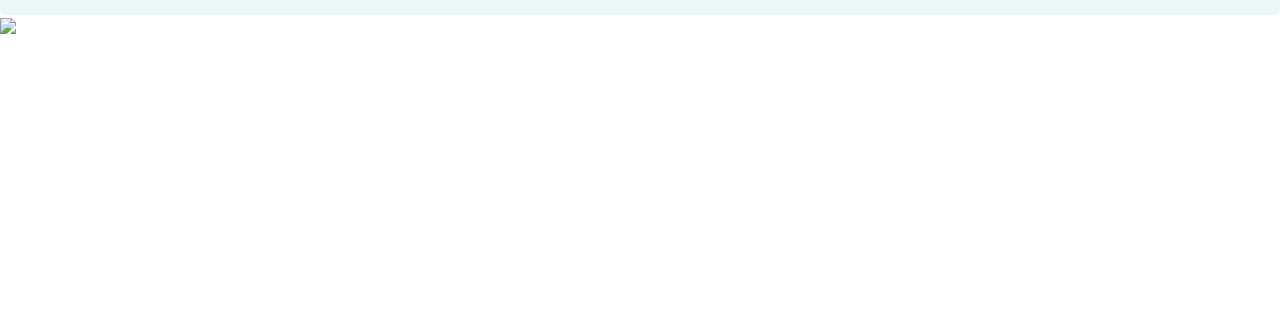
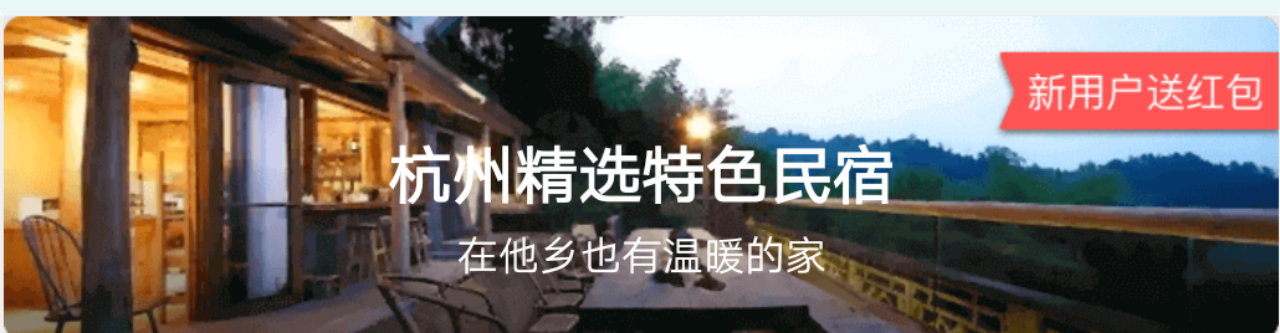
Before and after one commit to wanglinben/qimo, a plain HTML site: page src/final.html in a window 1280 px wide. Shown: the part 616-949 px from the top of the page. Before the commit the page ends 800 px from the top, so only its background shows below. Drawn offline with Linux system fonts and the light colour scheme.

Commit message:
Update final.html

```diff
--- a/src/final.html
+++ b/src/final.html
@@ -125,7 +125,7 @@
 			</div>
 </div>
 <div id="p4">
-	<img src="images/pic.png" width=100%; >
+	<img src="img/pic.png" width=100%; >
 </div>
 
 	</div>
```
